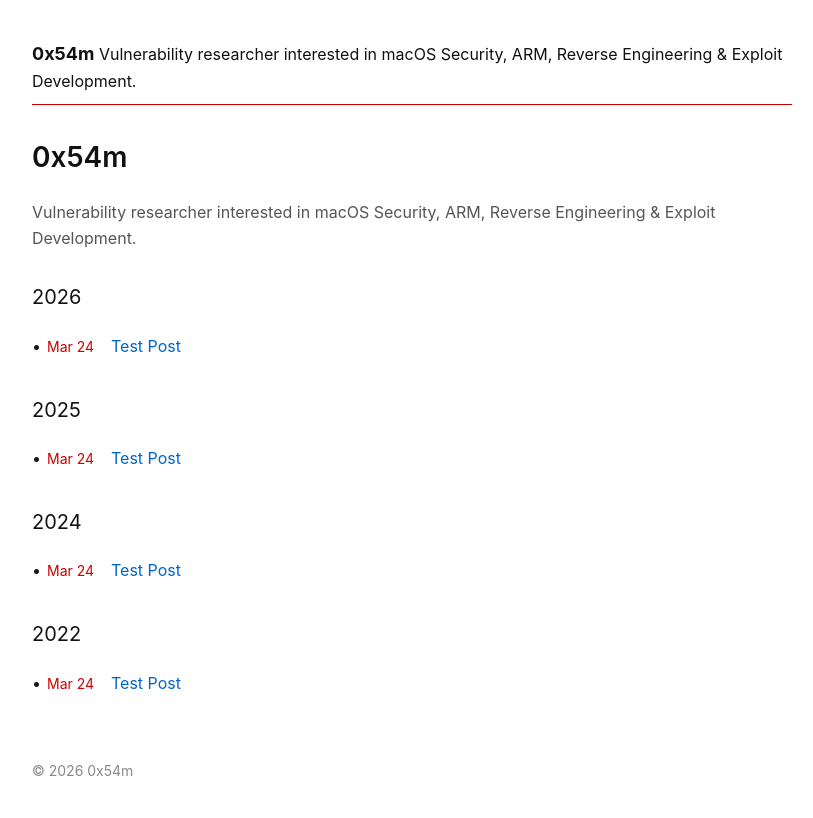
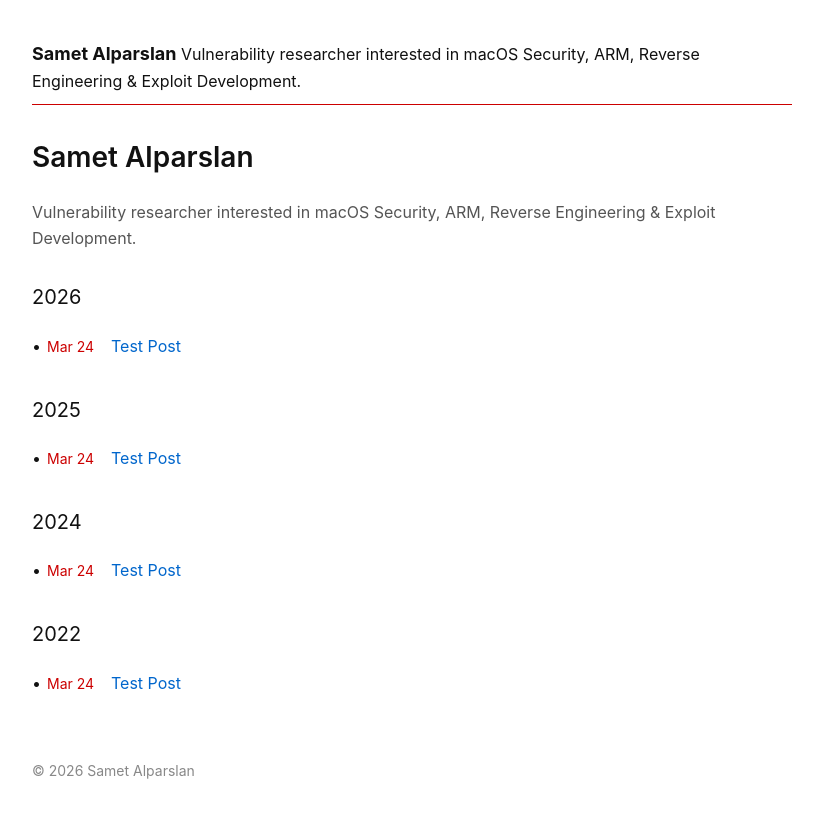
Before and after one commit to redmach/redmach.github.io, a Jekyll site: the page built from index.md, in a window 1280 px wide. Shown: the top 818 px of the page, without its empty margins (228-1041 px from the left). Built offline with Jekyll 4.4.1, drawn with Linux system fonts in a browser that asks for light colours.

Commit message:
Update _config.yml

```diff
--- a/_config.yml
+++ b/_config.yml
@@ -1,3 +1,3 @@
-title: 0x54m
+title: Samet Alparslan
 description: Blog
 bio: Vulnerability researcher interested in macOS Security, ARM, Reverse Engineering & Exploit Development.
```
